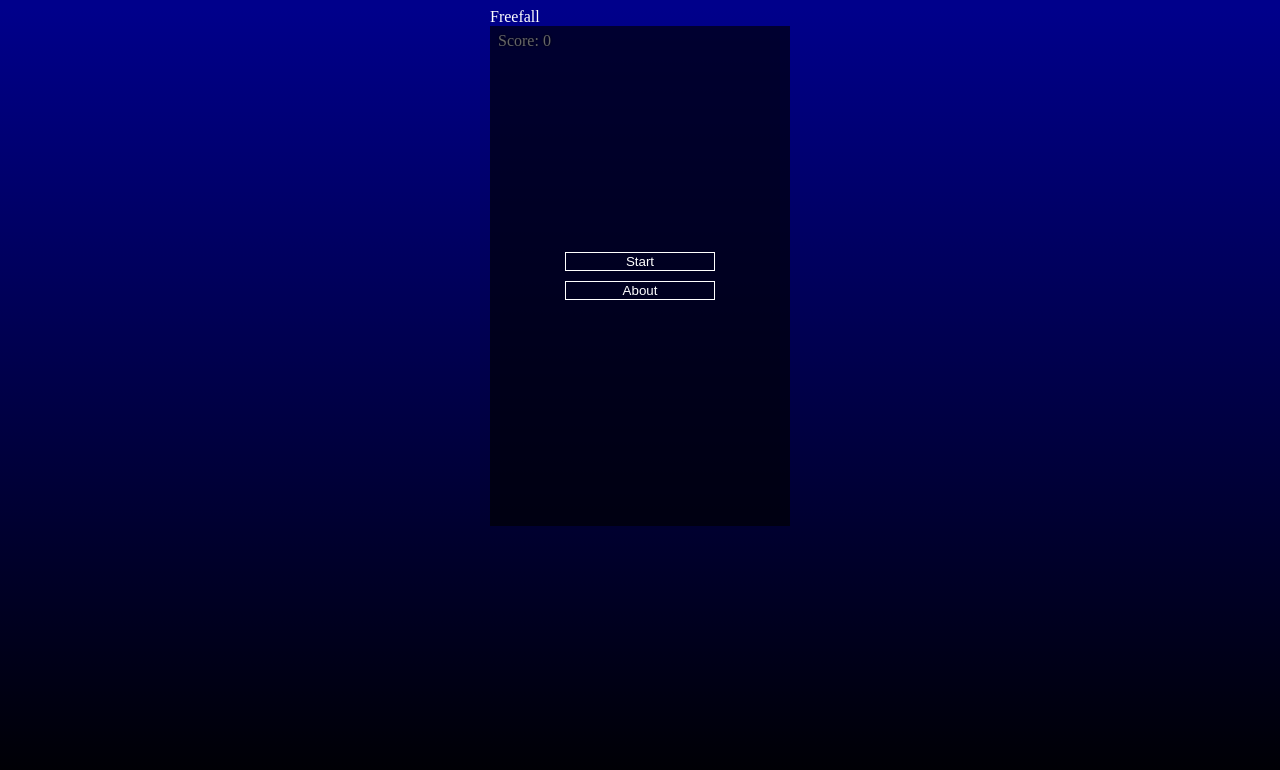
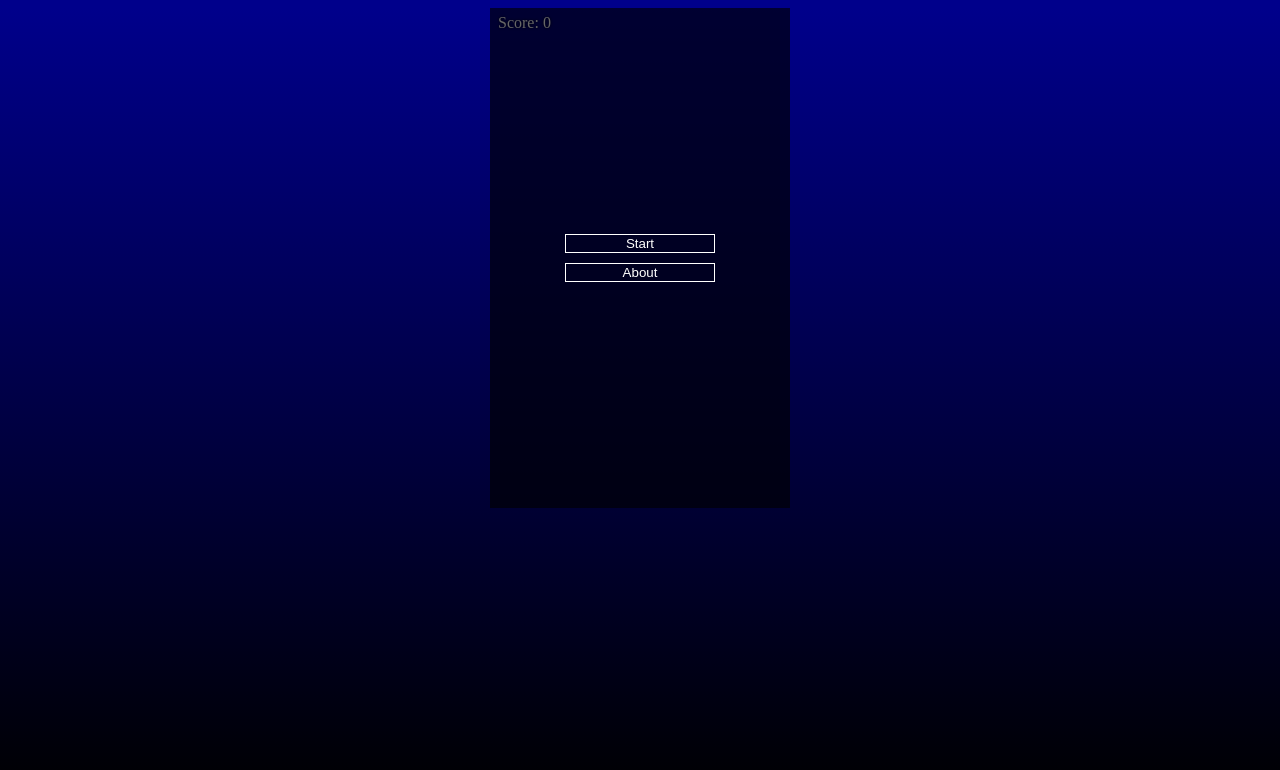
Before and after one commit to Korimsoft/freefall, a website built with Vite: page app/index.html in a window 1280 px wide. Built offline with nearby package versions, Linux system fonts and the light colour scheme.

Commit message:
Remove the Freefall title above the board (#38)
Co-authored-by: korimsoft-gibbon <351423390+korimsoft-gibbon@users.noreply.github.com>
Co-authored-by: Claude Opus 5.5 <noreply@anthropic.com>

```diff
--- a/app/index.html
+++ b/app/index.html
@@ -12,7 +12,6 @@
 
 <body>
     <div class="center">
-        <div class="title">Freefall</div>
         <div class="game">
             <div class="board" id="board">
                 <canvas id="canvas" tabindex="0"></canvas>
--- a/app/resources/styles/style.css
+++ b/app/resources/styles/style.css
@@ -18,10 +18,6 @@ body {
     border: 1px solid white;
     color: white;
     width: 150px;
-}
-
-div.title {
-    color: white;
 }
 
 /* board-fit.ts sets --board-scale: above 1 on a phone, where the board is drawn bigger to fill the screen. */
--- a/app/src/fixtures.ts
+++ b/app/src/fixtures.ts
@@ -87,7 +87,6 @@ export function givenRandomNumbers(...numbers: number[]): void {
 export function givenGameMarkup(): string {
     return `
         <div class="center">
-            <div class="title">Freefall</div>
             <div class="game">
                 <div class="board" id="board">
                     <canvas id="canvas" tabindex="0"></canvas>
```
